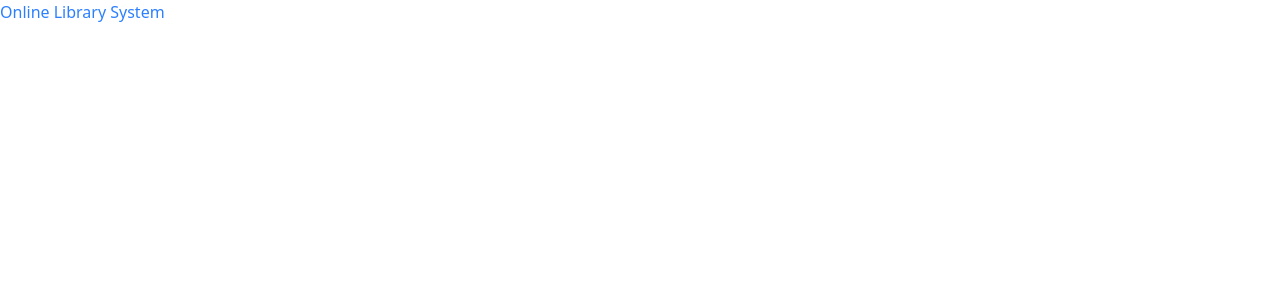
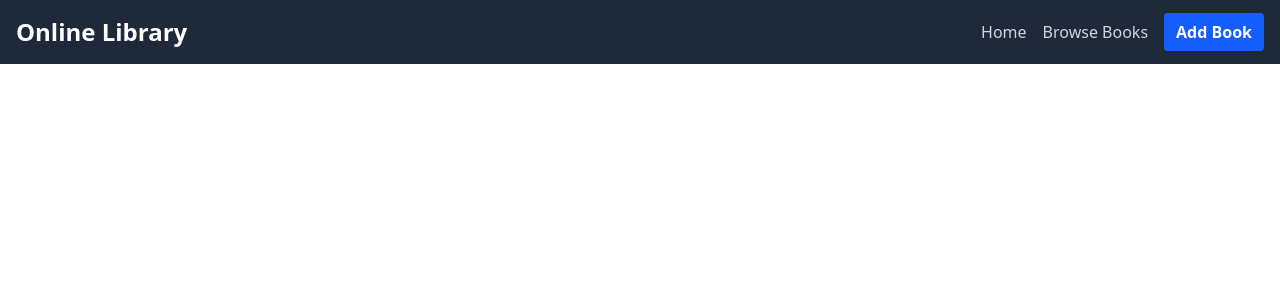
Before and after one commit to GuduruVinay/Online-Library-System, a React (Vite) app: page / in a window 1280 px wide. Shown: the top 300 px of the page. Built offline with nearby package versions, Linux system fonts and the light colour scheme.

Commit message:
Added Navbar Component

```diff
--- a/src/App.jsx
+++ b/src/App.jsx
@@ -1,8 +1,13 @@
+import { BrowserRouter, Routes, Route } from "react-router-dom";
+import Navbar from "./components/Navbar";
+
 function App() {
   return (
-    <div>
-      <h1 className="text-blue-500">Online Library System</h1>
-    </div>
+    <BrowserRouter>
+      <Routes>
+        <Route path="/" element={<Navbar />} />
+      </Routes>
+    </BrowserRouter>
   )
 }
 
--- /dev/null
+++ b/src/components/Navbar.jsx
@@ -0,0 +1,31 @@
+import { Link, Outlet } from "react-router-dom";
+
+function Navbar() {
+    return (
+        <>
+            <nav className="bg-gray-800 p-4 sticky top-0 z-10">
+                <div className="container mx-auto flex justify-between items-center">
+                    <Link to="/" className="text-white text-2xl font-bold hover:text-blue-400 transition-colors">
+                        Online Library
+                    </Link>
+                    <div className="space-x-4">
+                        <Link to="/" className="text-gray-300 hover:text-white transition-colors">
+                            Home
+                        </Link>
+                        <Link to="/books" className="text-gray-300 hover:text-white transition-colors">
+                            Browse Books
+                        </Link>
+                        <Link to="/add" className="bg-blue-600 hover:bg-blue-700 text-white font-semibold py-2 px-3 rounded transition-colors">
+                            Add Book
+                        </Link>
+                    </div>
+                </div>
+            </nav>
+            <main className="container p-4 mx-auto">
+                <Outlet />
+            </main>
+        </>
+    )
+}
+
+export default Navbar
```
